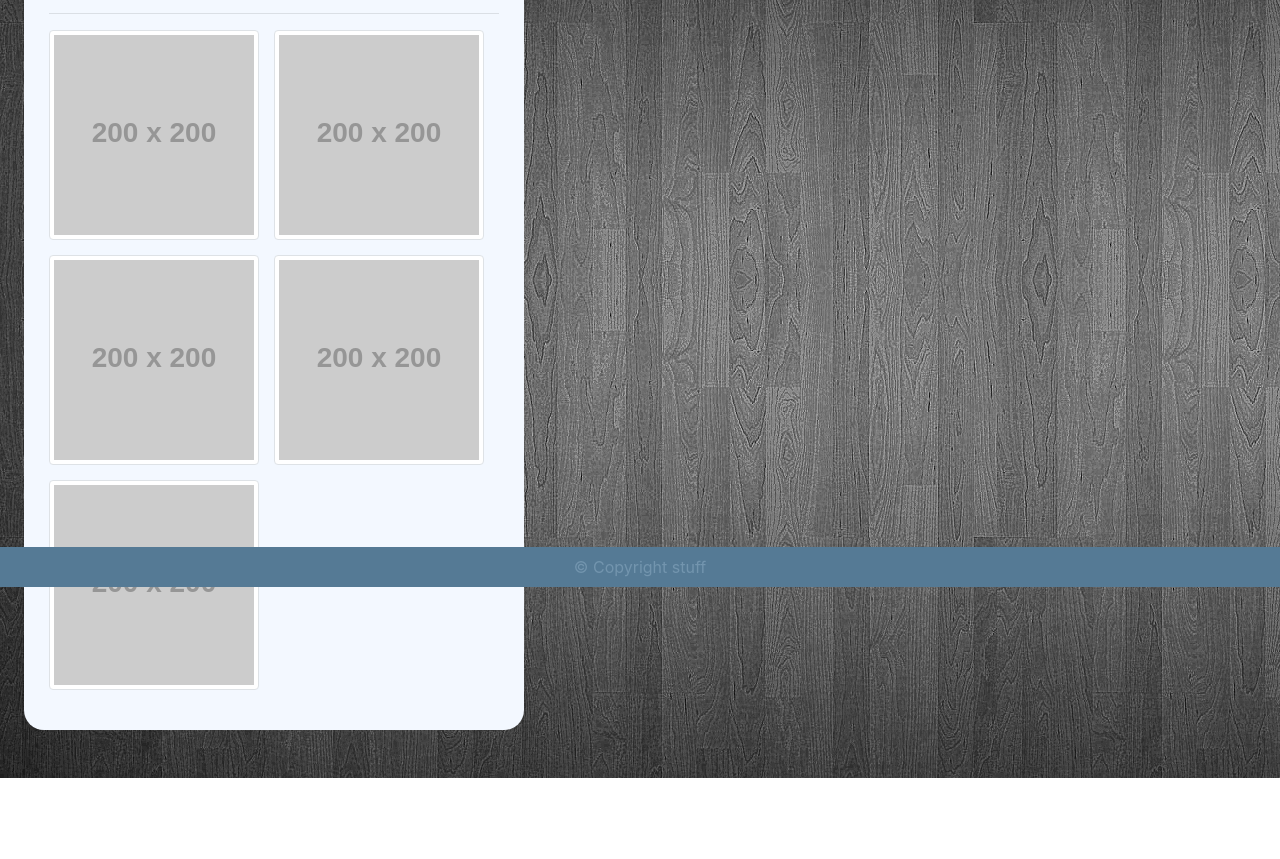
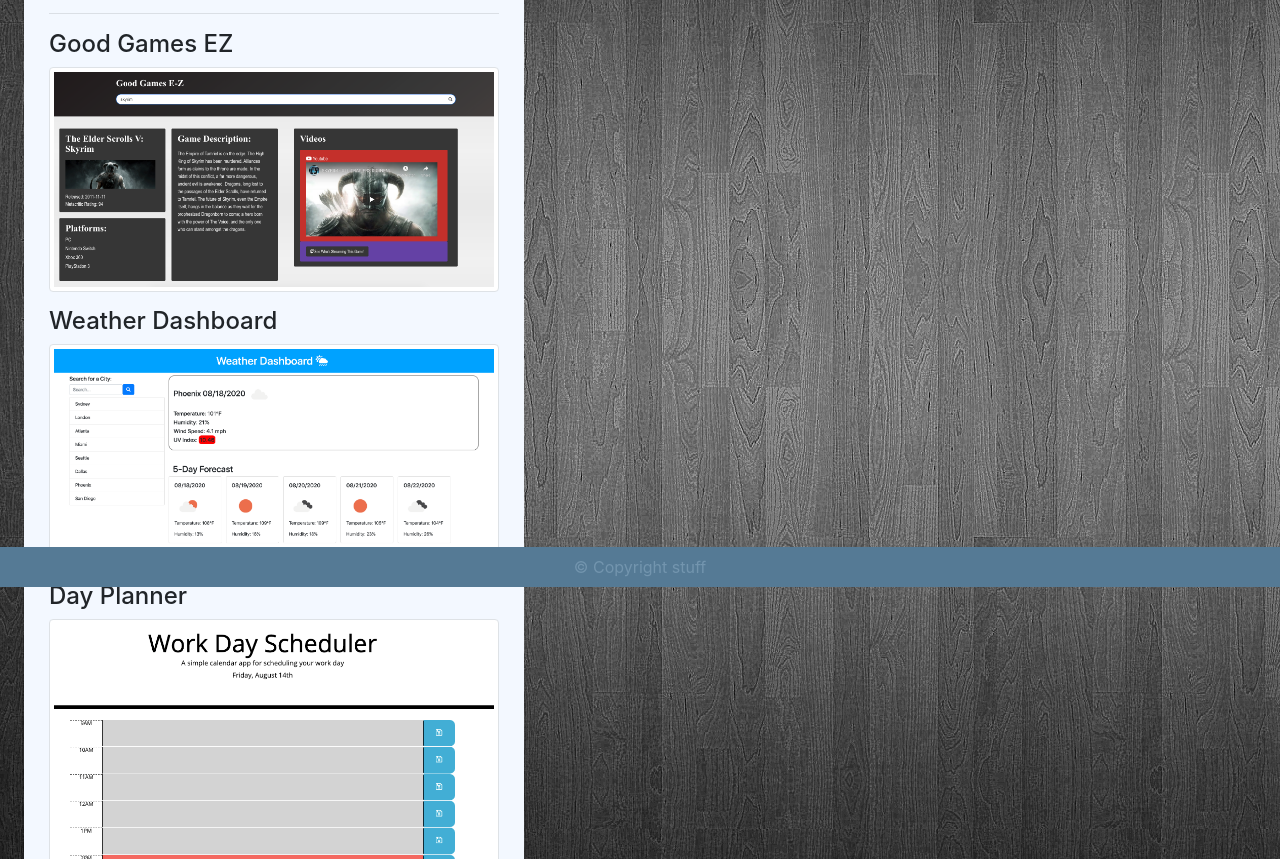
Before and after one commit to cseibert2667/ResponsivePortfolio, a plain HTML site: page portfolio.html in a window 1280 px wide. Shown: the part 213-1072 px from the top of the page. Before the commit the page ends 991 px from the top, so only its background shows below. Drawn offline with nearby package versions, Linux system fonts and the light colour scheme; placeholder pictures from the web are drawn by us.

Commit message:
added screenshots & links to portfolio page

```diff
--- a/portfolio.html
+++ b/portfolio.html
@@ -35,11 +35,14 @@
         <hr class="my-3">
         <div class="row">
             <div class="col">
-                <img src="https://placehold.it/200x200" class="img-thumbnail port-img">
-                <img src="https://placehold.it/200x200" class="img-thumbnail port-img">
-                <img src="https://placehold.it/200x200" class="img-thumbnail port-img">
-                <img src="https://placehold.it/200x200" class="img-thumbnail port-img">
-                <img src="https://placehold.it/200x200" class="img-thumbnail port-img">
+                <h4>Good Games EZ</h4>
+                <a href="https://github.com/Jermdude7/Good_Games_E-Z" target="_blank"><img src="./assets/ggez.png" class="img-thumbnail port-img" alt="good-games-e-z"></a>
+                <h4>Weather Dashboard</h4>
+                <a href="https://github.com/cseibert2667/WeatherDashboard" target="_blank"><img src="./assets/weather.png" class="img-thumbnail port-img" alt="weather-dashboard"></a>
+                <h4>Day Planner</h4>
+                <a href="https://github.com/cseibert2667/DayPlanner" target="_blank"><img src="./assets/dayplanner.png" class="img-thumbnail port-img" alt="day-planner"></a>
+                <h4>Password Generator</h4>
+                <a href="https://github.com/cseibert2667/JSPasswordGenerator" target="_blank"><img src="./assets/pwdgen.png" class="img-thumbnail port-img" alt="password-gen"></a>
             </div>
         </div>
     </div>
```
Also changed, not shown: assets/dayplanner.png (added), assets/ggez.png (added), assets/pwdgen.png (added), assets/weather.png (added).
